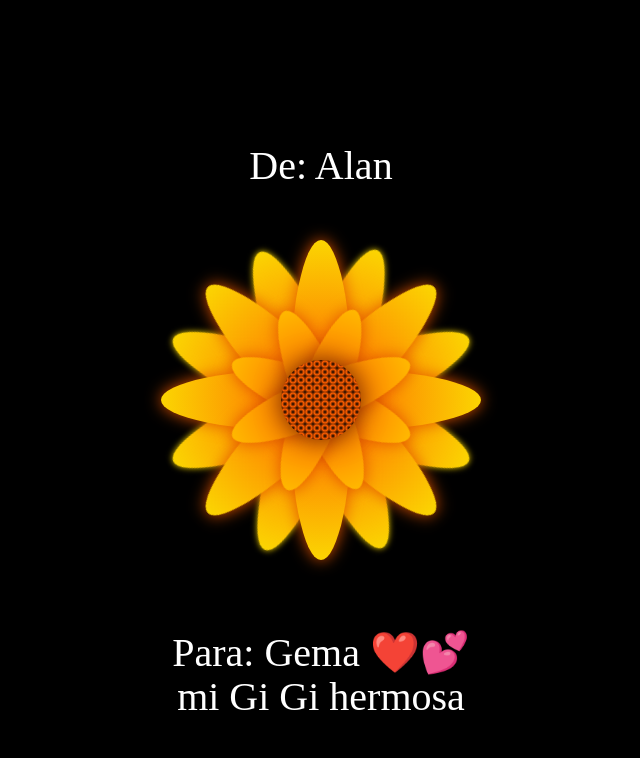
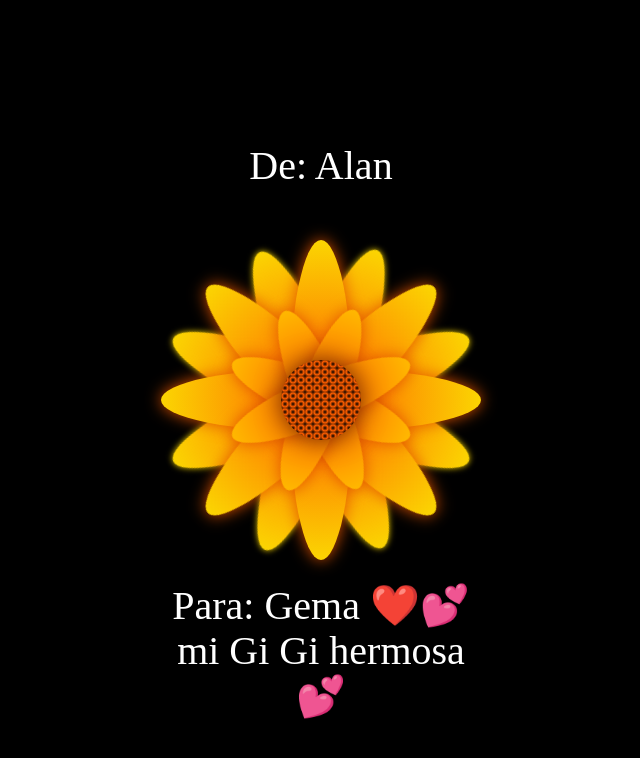
Before and after one commit to dumatork/dumatork.github.io, a plain HTML site: page index.html in a window 1280 px wide. Shown: the whole page, without its empty margins (319-959 px from the left). Drawn offline with Linux system fonts and the light colour scheme.

Commit message:
Update index.html

```diff
--- a/index.html
+++ b/index.html
@@ -37,7 +37,7 @@
     </div>
     <div class="Petal3 p4">
     </div>
-    <div class="text-below">Para: Gema ❤️💕mi Gi Gi hermosa</div>
+    <div class="text-below">Para: Gema ❤️💕mi Gi Gi hermosa💕</div>
   </div>
 </body>
 </html>
```
